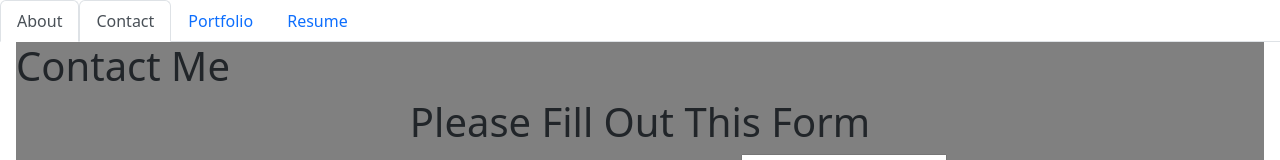
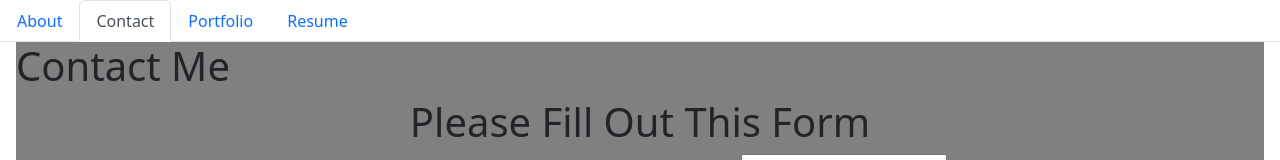
Before and after one commit to DaymenPasick/folio-react, a React (Vite) app: page /Contact in a window 1280 px wide. Shown: the top 160 px of the page. Built offline with nearby package versions, Linux system fonts and the light colour scheme.

Commit message:
fixed small syntax error with the above update

```diff
--- a/src/components/Navigation.jsx
+++ b/src/components/Navigation.jsx
@@ -28,7 +28,7 @@
           <Link
             to="/About"
             //Will set About tab active upon initial page loading in
-            className={currentPage === '/About' || '/' ? 'nav-link active' : 'nav-link'}
+            className={currentPage === '/About' || currentPage === '/' ? 'nav-link active' : 'nav-link'}
           >
             About
           </Link>
```
